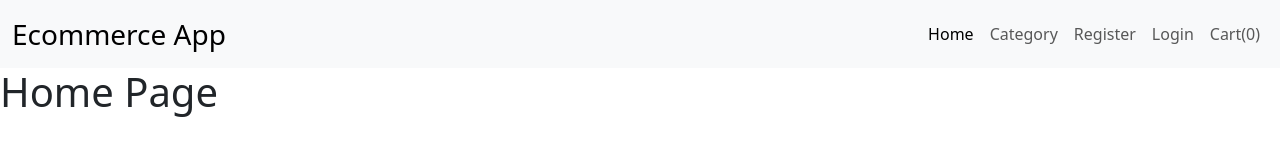
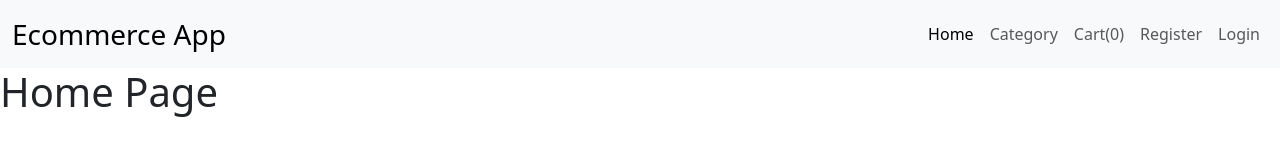
Before and after one commit to VikalpNag/ECommerce-Mern-app, a React (Create React App) app in the folder client/: page / in a window 1280 px wide. Shown: the top 160 px of the page. Built offline with nearby package versions, Linux system fonts and the light colour scheme.

Commit message:
navbar adjustment

```diff
--- a/client/src/Components/Layout/Header.jsx
+++ b/client/src/Components/Layout/Header.jsx
@@ -20,13 +20,13 @@ const Header = () => {
           <NavLink to="/category" className="nav-link">Category</NavLink>
         </li>
         <li className="nav-item">
+          <NavLink to="/cart" className="nav-link">Cart(0)</NavLink>
+        </li>
+        <li className="nav-item">
           <NavLink to="/register" className="nav-link">Register</NavLink>
         </li>
         <li className="nav-item">
           <NavLink to="/login" className="nav-link">Login</NavLink>
-        </li>
-        <li className="nav-item">
-          <NavLink to="/cart" className="nav-link">Cart(0)</NavLink>
         </li>
       </ul>
     </div>
```
